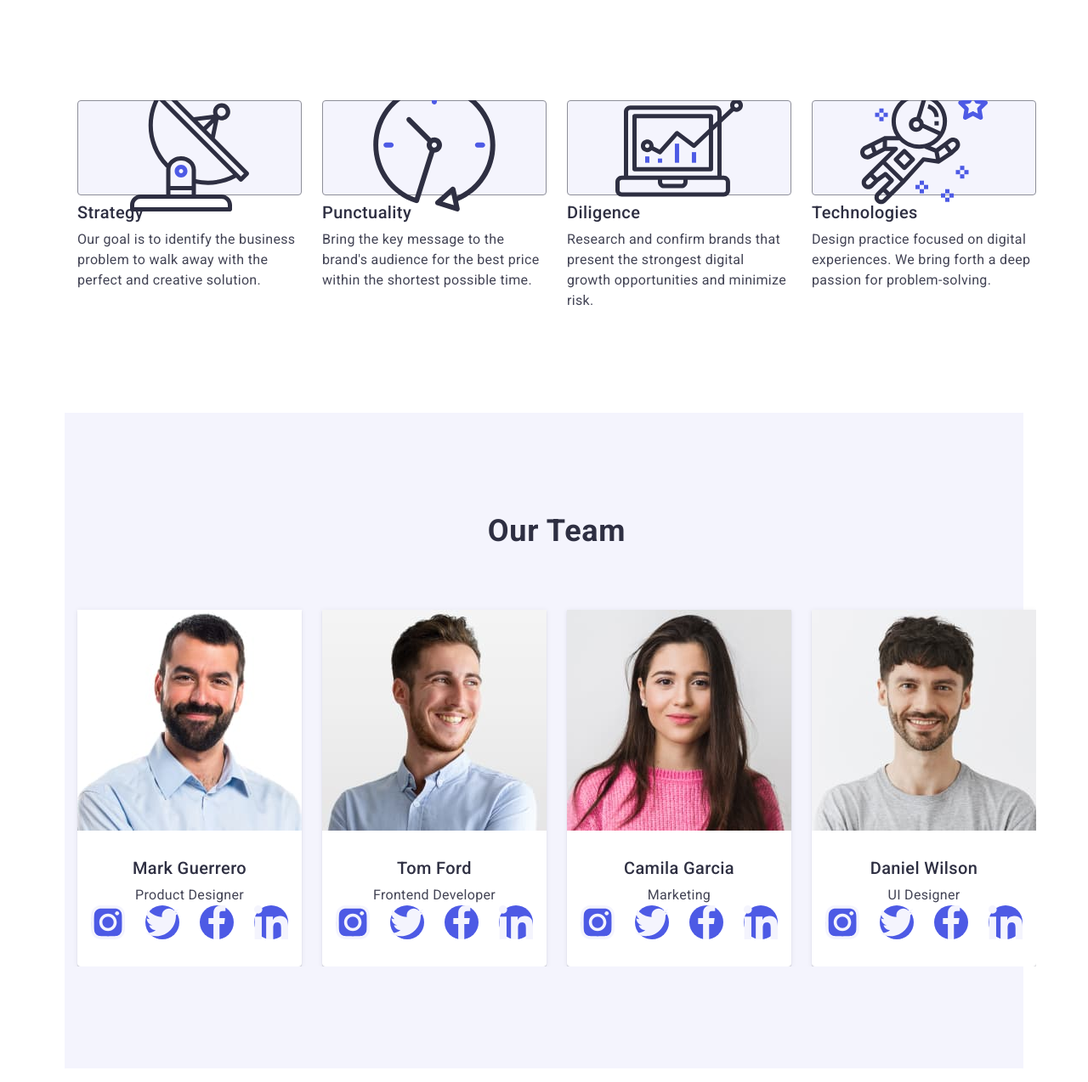
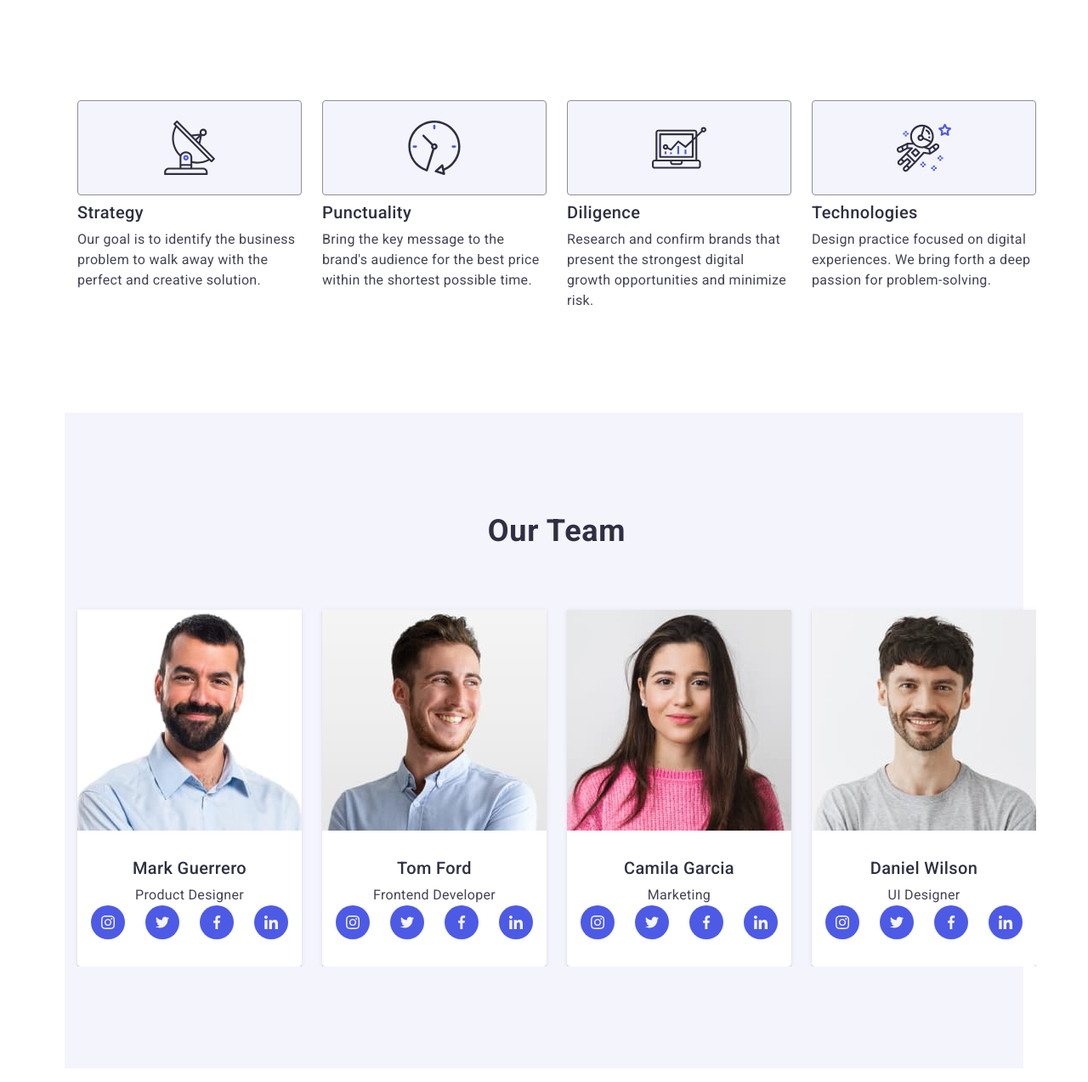
Before and after one commit to IbrahimYigitYilmaz/goit-markup-hw-04, a plain HTML site: page index.html in a window 1280 px wide. Shown: the part 626-1900 px from the top of the page at 85% size. Drawn offline with nearby package versions, Linux system fonts and the light colour scheme.

Commit message:
icon size bug fixed

```diff
--- a/css/style.css
+++ b/css/style.css
@@ -225,11 +225,6 @@ h1 {
   border-radius: 4px;
   border: 1px solid #8e8f99;
   margin-bottom: 8px;
-}
-.icon_box svg {
-  width: 64;
-  height: 64;
-
 }
 .features_box {
   padding: 120px 0;
--- a/index.html
+++ b/index.html
@@ -81,7 +81,7 @@
             <ul class="features_list">
               <li class="features_list_items">
                 <div class="icon_box">
-                  <svg class="icon icon-antenna"><use xlink:href="./images/icons.svg#icon-antenna"></use></svg>
+                  <svg class="icon-antenna" width="64" height="64"><use xlink:href="./images/icons.svg#icon-antenna"></use></svg>
                 </div>
                 <h3 class="features">Strategy</h3>
                 <p class="features_text">
@@ -91,7 +91,7 @@
               </li>
               <li class="features_list_items">
                 <div class="icon_box">
-                  <svg class="icon icon-clock"><use xlink:href="./images/icons.svg#icon-clock"></use></svg>
+                  <svg class="icon-clock" width="64" height="64"><use xlink:href="./images/icons.svg#icon-clock"></use></svg>
                 </div>
                 <h3 class="features">Punctuality</h3>
                 <p class="features_text">
@@ -101,7 +101,7 @@
               </li>
               <li class="features_list_items">
                 <div class="icon_box">
-                  <svg class="icon icon-antenna"><use xlink:href="./images/icons.svg#icon-diagram"></use></svg>
+                  <svg class="icon-antenna" width="64" height="64"><use xlink:href="./images/icons.svg#icon-diagram"></use></svg>
                 </div>
                 <h3 class="features">Diligence</h3>
                 <p class="features_text">
@@ -111,7 +111,7 @@
               </li>
               <li class="features_list_items">
                 <div class="icon_box">
-                  <svg class="icon icon-antenna"><use xlink:href="./images/icons.svg#icon-astronaut"></use></svg>
+                  <svg class="icon-antenna" width="64" height="64"><use xlink:href="./images/icons.svg#icon-astronaut"></use></svg>
                 </div>
                 <h3 class="features">Technologies</h3>
                 <p class="features_text">
@@ -139,10 +139,10 @@
                   <h3 class="our_team_title">Mark Guerrero</h3>
                   <p class="our_team_text">Product Designer</p>
                   <ul class="social_media">
-                    <li class="media_tab"><a class="media_icon_holder"><svg class="media_icons"><use xlink:href="./images/icons.svg#icon-instagram"></use></svg></a></li>
-                    <li class="media_tab"><a class="media_icon_holder"><svg class="media_icons"><use xlink:href="./images/icons.svg#icon-twitter"></use></svg></a></li>
-                    <li class="media_tab"><a class="media_icon_holder"><svg class="media_icons"><use xlink:href="./images/icons.svg#icon-facebook"></use></svg></a></li>
-                    <li class="media_tab"><a class="media_icon_holder"><svg class="media_icons"><use xlink:href="./images/icons.svg#icon-linkedin"></use></svg></a></li>
+                    <li class="media_tab"><a class="media_icon_holder"><svg class="media_icons" width="16" height="16"><use xlink:href="./images/icons.svg#icon-instagram"></use></svg></a></li>
+                    <li class="media_tab"><a class="media_icon_holder"><svg class="media_icons" width="16" height="16"><use xlink:href="./images/icons.svg#icon-twitter"></use></svg></a></li>
+                    <li class="media_tab"><a class="media_icon_holder"><svg class="media_icons" width="16" height="16"><use xlink:href="./images/icons.svg#icon-facebook"></use></svg></a></li>
+                    <li class="media_tab"><a class="media_icon_holder"><svg class="media_icons" width="16" height="16"><use xlink:href="./images/icons.svg#icon-linkedin"></use></svg></a></li>
                   </ul>
                 </div>
               </li>
@@ -157,10 +157,10 @@
                   <h3 class="our_team_title">Tom Ford</h3>
                   <p class="our_team_text">Frontend Developer</p>
                   <ul class="social_media">
-                    <li class="media_tab"><a class="media_icon_holder"><svg class="media_icons"><use xlink:href="./images/icons.svg#icon-instagram"></use></svg></a></li>
-                    <li class="media_tab"><a class="media_icon_holder"><svg class="media_icons"><use xlink:href="./images/icons.svg#icon-twitter"></use></svg></a></li>
-                    <li class="media_tab"><a class="media_icon_holder"><svg class="media_icons"><use xlink:href="./images/icons.svg#icon-facebook"></use></svg></a></li>
-                    <li class="media_tab"><a class="media_icon_holder"><svg class="media_icons"><use xlink:href="./images/icons.svg#icon-linkedin"></use></svg></a></li>
+                    <li class="media_tab"><a class="media_icon_holder"><svg class="media_icons" width="16" height="16"><use xlink:href="./images/icons.svg#icon-instagram"></use></svg></a></li>
+                    <li class="media_tab"><a class="media_icon_holder"><svg class="media_icons" width="16" height="16"><use xlink:href="./images/icons.svg#icon-twitter"></use></svg></a></li>
+                    <li class="media_tab"><a class="media_icon_holder"><svg class="media_icons" width="16" height="16"><use xlink:href="./images/icons.svg#icon-facebook"></use></svg></a></li>
+                    <li class="media_tab"><a class="media_icon_holder"><svg class="media_icons" width="16" height="16"><use xlink:href="./images/icons.svg#icon-linkedin"></use></svg></a></li>
                   </ul>
                 </div>
               </li>
@@ -175,10 +175,10 @@
                   <h3 class="our_team_title">Camila Garcia</h3>
                   <p class="our_team_text">Marketing</p>
                   <ul class="social_media">
-                    <li class="media_tab"><a class="media_icon_holder"><svg class="media_icons"><use xlink:href="./images/icons.svg#icon-instagram"></use></svg></a></li>
-                    <li class="media_tab"><a class="media_icon_holder"><svg class="media_icons"><use xlink:href="./images/icons.svg#icon-twitter"></use></svg></a></li>
-                    <li class="media_tab"><a class="media_icon_holder"><svg class="media_icons"><use xlink:href="./images/icons.svg#icon-facebook"></use></svg></a></li>
-                    <li class="media_tab"><a class="media_icon_holder"><svg class="media_icons"><use xlink:href="./images/icons.svg#icon-linkedin"></use></svg></a></li>
+                    <li class="media_tab"><a class="media_icon_holder"><svg class="media_icons" width="16" height="16"><use xlink:href="./images/icons.svg#icon-instagram"></use></svg></a></li>
+                    <li class="media_tab"><a class="media_icon_holder"><svg class="media_icons" width="16" height="16"><use xlink:href="./images/icons.svg#icon-twitter"></use></svg></a></li>
+                    <li class="media_tab"><a class="media_icon_holder"><svg class="media_icons" width="16" height="16"><use xlink:href="./images/icons.svg#icon-facebook"></use></svg></a></li>
+                    <li class="media_tab"><a class="media_icon_holder"><svg class="media_icons" width="16" height="16"><use xlink:href="./images/icons.svg#icon-linkedin"></use></svg></a></li>
                   </ul>
                 </div>
               </li>
@@ -193,10 +193,10 @@
                   <h3 class="our_team_title">Daniel Wilson</h3>
                   <p class="our_team_text">UI Designer</p>
                   <ul class="social_media">
-                    <li class="media_tab"><a class="media_icon_holder"><svg class="media_icons"><use xlink:href="./images/icons.svg#icon-instagram"></use></svg></a></li>
-                    <li class="media_tab"><a class="media_icon_holder"><svg class="media_icons"><use xlink:href="./images/icons.svg#icon-twitter"></use></svg></a></li>
-                    <li class="media_tab"><a class="media_icon_holder"><svg class="media_icons"><use xlink:href="./images/icons.svg#icon-facebook"></use></svg></a></li>
-                    <li class="media_tab"><a class="media_icon_holder"><svg class="media_icons"><use xlink:href="./images/icons.svg#icon-linkedin"></use></svg></a></li>
+                    <li class="media_tab"><a class="media_icon_holder"><svg class="media_icons" width="16" height="16"><use xlink:href="./images/icons.svg#icon-instagram"></use></svg></a></li>
+                    <li class="media_tab"><a class="media_icon_holder"><svg class="media_icons" width="16" height="16"><use xlink:href="./images/icons.svg#icon-twitter"></use></svg></a></li>
+                    <li class="media_tab"><a class="media_icon_holder"><svg class="media_icons" width="16" height="16"><use xlink:href="./images/icons.svg#icon-facebook"></use></svg></a></li>
+                    <li class="media_tab"><a class="media_icon_holder"><svg class="media_icons" width="16" height="16"><use xlink:href="./images/icons.svg#icon-linkedin"></use></svg></a></li>
                   </ul>
                 </div>
               </li>
@@ -318,10 +318,10 @@
         <div class="footer_media_tab">
           <p class="footer_media_title">Social media</p>
           <ul class="footer_media_icon_holder">
-            <li class="footer_media"><a class="footer_media_icon"><svg class="footer_svg"><use xlink:href="./images/icons.svg#icon-instagram"></use></svg></a></li>
-              <li class="footer_media"><a class="footer_media_icon"><svg class="footer_svg"><use xlink:href="./images/icons.svg#icon-twitter"></use></svg></a></li>
-                <li class="footer_media"><a class="footer_media_icon"><svg class="footer_svg"><use xlink:href="./images/icons.svg#icon-facebook"></use></svg></a></li>
-                  <li class="footer_media"><a class="footer_media_icon"><svg class="footer_svg"><use xlink:href="./images/icons.svg#icon-linkedin"></use></svg></a></li>
+            <li class="footer_media"><a class="footer_media_icon"><svg class="footer_svg" width="24" height="24"><use xlink:href="./images/icons.svg#icon-instagram"></use></svg></a></li>
+              <li class="footer_media"><a class="footer_media_icon"><svg class="footer_svg" width="24" height="24"><use xlink:href="./images/icons.svg#icon-twitter"></use></svg></a></li>
+                <li class="footer_media"><a class="footer_media_icon"><svg class="footer_svg" width="24" height="24"><use xlink:href="./images/icons.svg#icon-facebook"></use></svg></a></li>
+                  <li class="footer_media"><a class="footer_media_icon"><svg class="footer_svg" width="24" height="24"><use xlink:href="./images/icons.svg#icon-linkedin"></use></svg></a></li>
           </ul>
         </div>
         </div>
```
